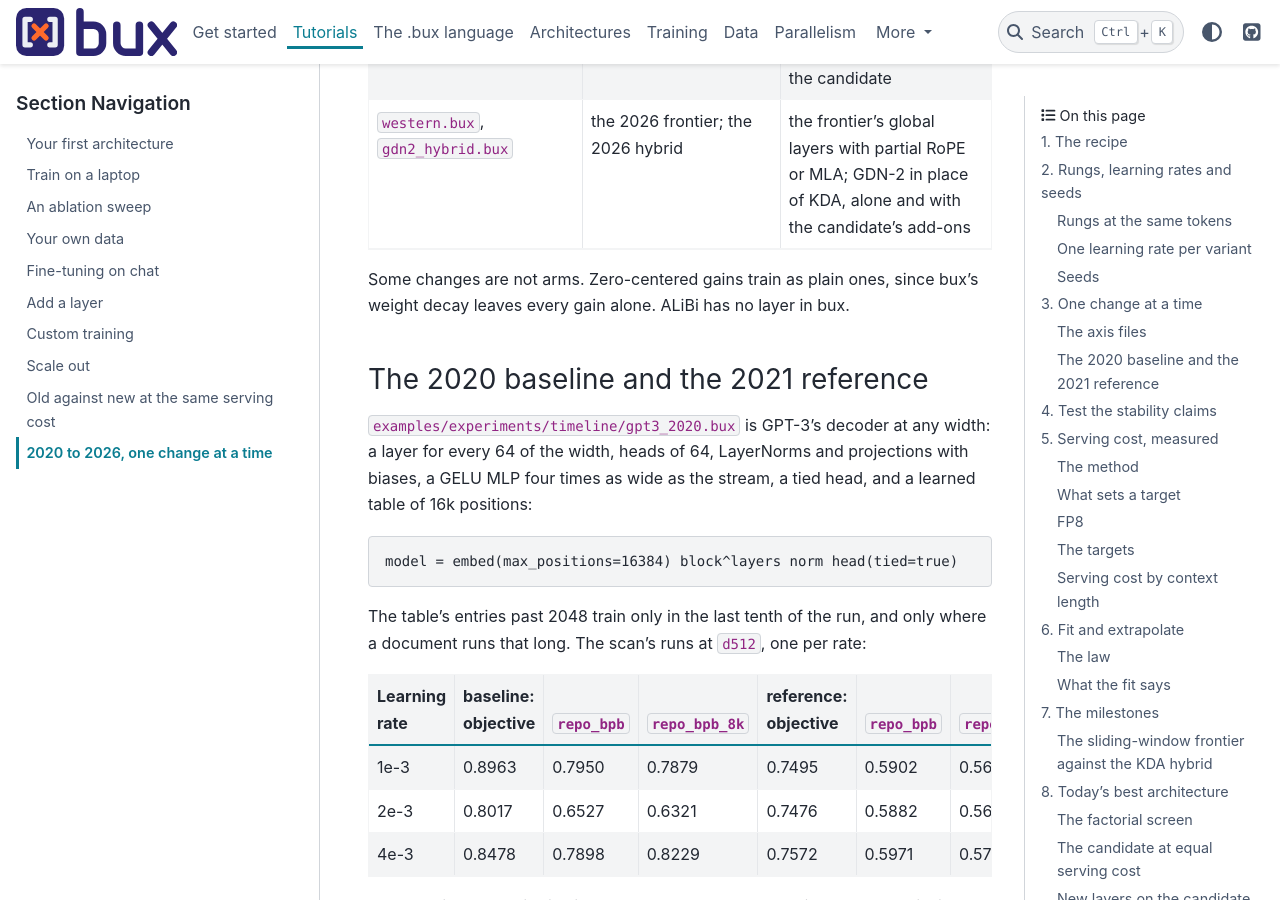
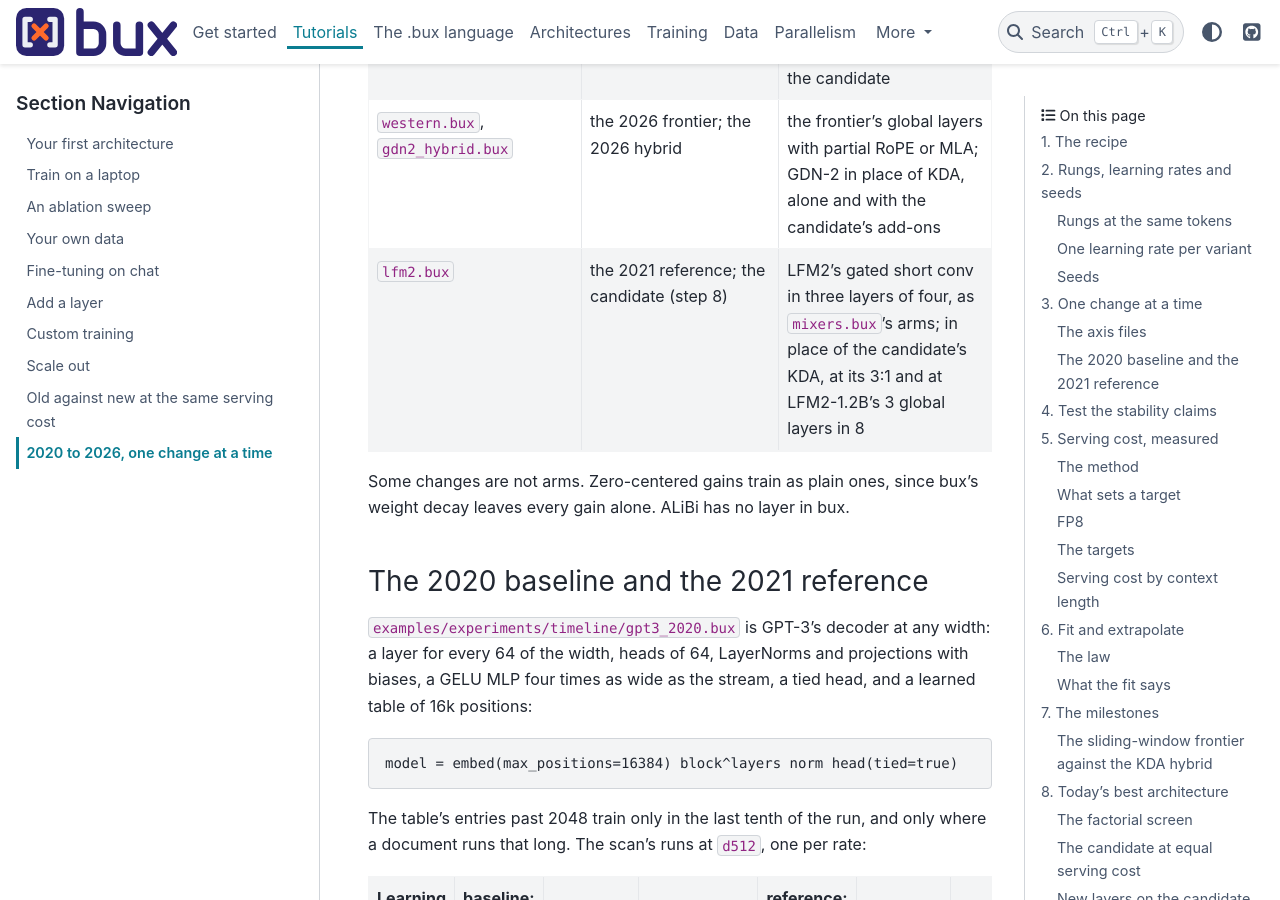
Before and after one commit to pilot7747/bux, a Sphinx documentation site: the page built from docs/tutorials/timeline.md, in a window 1280 px wide and 900 px high, scrolled down 10553 px. Built offline with Sphinx 7.4.7 and the PyData theme 0.15.4, drawn with Linux system fonts in a browser that asks for light colours.

Commit message:
Timeline: lfm2.bux, LFM2's gated short conv on the 2021 reference (as mixers.bux's arms), in place of the candidate's KDA, and at LFM2-1.2B's 3 global layers in 8
Co-Authored-By: Claude Opus 5.5 <noreply@anthropic.com>

```diff
--- a/docs/tutorials/timeline.md
+++ b/docs/tutorials/timeline.md
@@ -259,6 +259,7 @@ curriculum = base: yarn_phase | rope: yarn_phase | rope_500k: yarn_phase | ...
 | `stack5_dl.bux` | `stack5_d0.bux` | stack5's one dense layer moved from the first layer to the last |
 | `mhc_init.bux`, `factorial_mhc.bux` | the 2021 reference; the 2026 hybrid | mHC's start, three ways to set its streams apart; mHC in place of `hc` in the candidate |
 | `western.bux`, `gdn2_hybrid.bux` | the 2026 frontier; the 2026 hybrid | the frontier's global layers with partial RoPE or MLA; GDN-2 in place of KDA, alone and with the candidate's add-ons |
+| `lfm2.bux` | the 2021 reference; the candidate (step 8) | LFM2's gated short conv in three layers of four, as `mixers.bux`'s arms; in place of the candidate's KDA, at its 3:1 and at LFM2-1.2B's 3 global layers in 8 |
 
 Some changes are not arms. Zero-centered gains train as plain ones, since bux's
 weight decay leaves every gain alone. ALiBi has no layer in bux.
```
Also changed, not shown: 1 other file.
